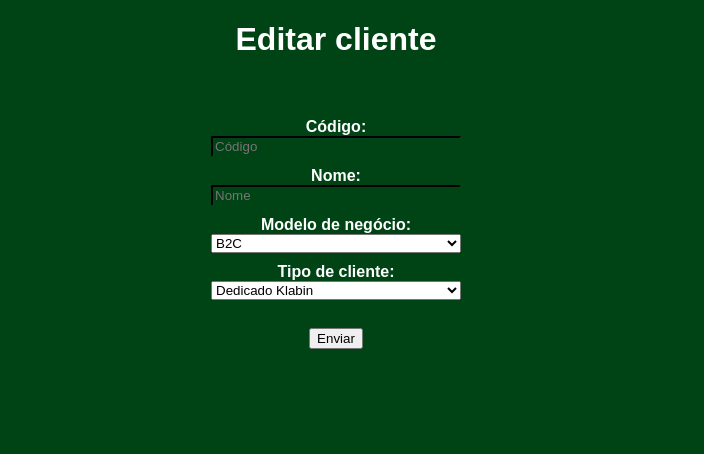
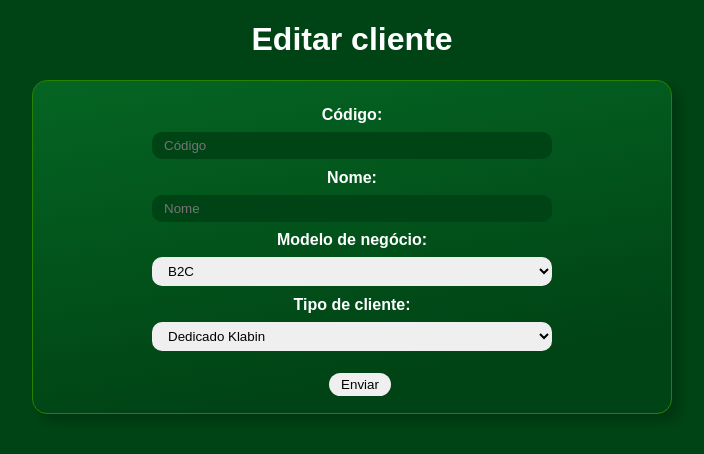
Before and after one commit to fanecovsf/crud-clients, a Flask app: template templates/edit.html in a window 1280 px wide. Shown: the top 454 px of the page, without its empty margins (304-1008 px from the left). Run offline with Flask 3, Linux system fonts and the light colour scheme; the template is opened without the code that fills it, so the values that code supplies are empty; parts of the project's set-up code (start-up, migrations or seed data) failed here and were passed over; some libraries are stand-ins or nearby versions.

Commit message:
Refactor: Mudança de template

```diff
--- a/static/styles/styles.css
+++ b/static/styles/styles.css
@@ -3,6 +3,9 @@ body {
   background-color: #004415;
   color: #fff;
   font-family: Arial, sans-serif;
+  margin: 2vh;
+  width: 100%;
+  height: 100%;
 }
 
 .container {
@@ -10,19 +13,80 @@ body {
   flex-direction: column;
   align-items: center;
   justify-content: center;
-    margin-top: 20px;
+  height: 300px;
+}
+
+.row {
+  display: flex;
+  flex-direction: column;
+  height: 100%;
+  justify-content: space-around;
+}
+
+.form-search {
+  background-image: linear-gradient(350deg, #004415 20%, #056523 100%);
+  border: 1px solid #268200;
+  box-shadow: 8px 8px 12px rgba(0, 0, 0, 0.2);
+  margin: 0 20em 0 20em;
+  padding: 2vh;
+  border-radius: 15px;
+}
+
+.form-elements {
+  display: flex;
+  flex-direction: row;
+  justify-content: center;
+  align-items: center;
+}
+
+.form-control {
+  justify-content: space-between;
+  width: 100%;
+  box-sizing: border-box;
+  border-radius: 10px;
+  padding: 6px 12px;
+  border: none;
+}
+
+input {
+  border-radius: 50px;
+  padding: 4px 16px;
+}
+
+.input-form {
+  width: 50vh;
+}
+
+button {
+  border-radius: 50px;
+  margin-left: 16px;
+  padding: 4px 12px;
+  border: none;
+  cursor: pointer;
+}
+
+button:hover {
+  background-color: #268200;
+  color: #fff;
 }
 
 .div-table {
+  background-image: linear-gradient(350deg, #004415 20%, #056523 100%);
   display: flex;
   justify-content: center;
   margin-top: 20px;
+  border: 1px solid #268200;
+  padding: 2vh;
+  border-radius: 15px;
+  max-width: 100%;
+  box-shadow: 8px 8px 12px rgba(0, 0, 0, 0.2);
 }
 
 .table-1 {
-    border-collapse: collapse;
+  border-collapse: separate;
   margin: auto;
   width: 80%;
+  box-shadow: 8px 8px 12px rgba(0, 0, 0, 0.2);
 }
 
 .table-1 th,
@@ -69,17 +133,12 @@ body {
   background-color: #f2f2f2;
 }
 
-.form-control {
-    margin-bottom: 10px;
-    width: 100%;
-    box-sizing: border-box;
+.label {
+  font-weight: bold;
+  margin: 8px;
 }
 
-.label-edit {
-    font-weight: bold;
-}
-
-.value-read .form-control{
+.value-read .form-control {
   background-color: #004415;
   color: #fff;
   border-color: #004415;
@@ -91,9 +150,14 @@ body {
 
 .edit-button {
   display: inline-block;
-    padding: 8px 12px;
+  padding: 4px 16px;
   background-color: #268200;
   color: #fff;
   text-decoration: none;
-    border-radius: 4px;
+  border-radius: 50px;
 }
+
+.edit-button:hover {
+  background-color: #ffffff;
+  color: #000000;
+}
--- a/templates/edit.html
+++ b/templates/edit.html
@@ -3,34 +3,48 @@
 <head>
     <meta charset="UTF-8">
     <meta name="viewport" content="width=device-width, initial-scale=1.0">
-    <link href="{{ url_for('static', filename='styles/styles.css') }}" rel="stylesheet">
+    <link href="{{ url_for('static', filename='styles/styles.css') }}" rel="stylesheet">
     <title>Editar cliente {{cliente.nome}}</title>
 </head>
 <body>
 
     <h1 style="text-align: center;">Editar cliente {{cliente.nome}}</h1>
-    <br>
-
+    <section class="form-search">
         <form action="/clientes/edit/{{ cliente.codigo }}" class="container" method="post" style="justify-content: center;">
             <div class="row">
                 <div class="value-read">
+                    <div class="label">
                         <label for="codigo" class="label-edit">Código:</label>
+                    </div>
+                    <div class="input-form">
                         <input type="text" name="codigo" id="codigo" placeholder="Código" class="form-control" value="{{cliente.codigo}}" readonly>
                     </div>
+                </div>
                 <div class="value-read">
+                    <div class="label">
                         <label for="codigo" class="label-edit">Nome:</label>
+                    </div>
+                    <div class="input-form">
                         <input type="text" name="nome" id="nome" placeholder="Nome" class="form-control" value="{{cliente.nome}}" readonly>
                     </div>
+                </div>
                 <div class="value">
+                    <div class="label">
                         <label for="modelo" class="label-edit">Modelo de negócio:</label>
+                    </div>
+                    <div class="input-form">
                         <select name="modelo" id="modelo" class="form-control">
                             <option value="B2C" {% if cliente.modelo_de_negocio == 'B2C' %}selected{% endif %}>B2C</option>
                             <option value="B2B" {% if cliente.modelo_de_negocio == 'B2B' %}selected{% endif %}>B2B</option>
                             <option value="Indefinido" {% if cliente.modelo_de_negocio == 'Indefinido' %}selected{% endif %}>Indefinido</option>
                         </select>
                     </div>
+                </div>
                 <div class="value">
+                    <div class="label">
                         <label for="tipo_cliente" class="label-edit">Tipo de cliente:</label>
+                    </div>
+                    <div class="input-form">
                         <select name="tipo_cliente" id="tipo_cliente" class="form-control">
                             <option value="Dedicado Klabin" {% if cliente.tipo_de_cliente == 'Dedicado Klabin' %}selected{% endif %}>Dedicado Klabin</option>
                             <option value="Dedicado Suzano" {% if cliente.tipo_de_cliente == 'Dedicado Suzano' %}selected{% endif %}>Dedicado Suzano</option>
@@ -39,12 +53,14 @@
                             <option value="Indefinido" {% if cliente.tipo_de_cliente == 'Indefinido' %}selected{% endif %}>Indefinido</option>
                         </select>
                     </div>
+                </div>
                 <br>
                 <div>
-                <button type="submit" class="btn btn-send">Enviar</button>
+                    <button type="submit" class="btn-btn-send">Enviar</button>
                 </div>
             </div>
         </form>
+    </section>
 
 </body>
 </html>
```
Also changed, not shown: templates/index.html (+32 -17 lines). Lines whose indentation alone changed are shown as unchanged.
